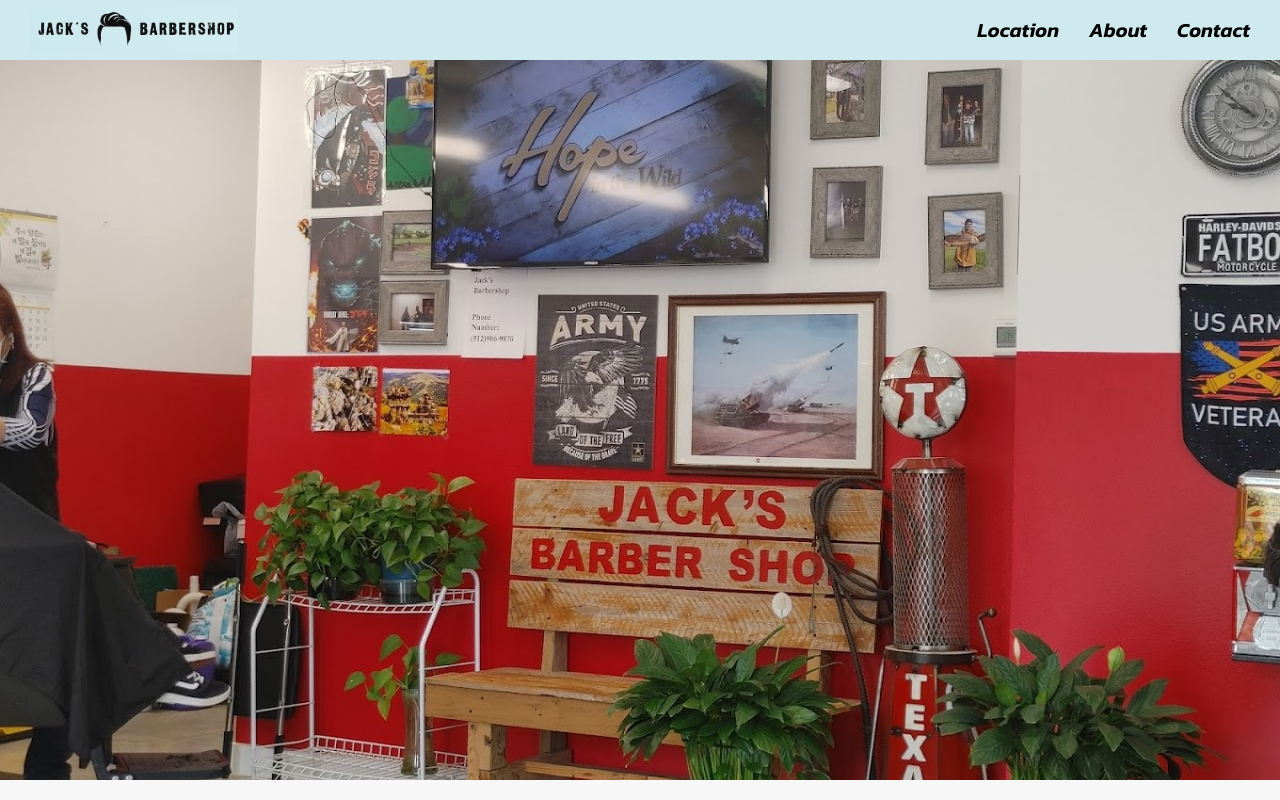
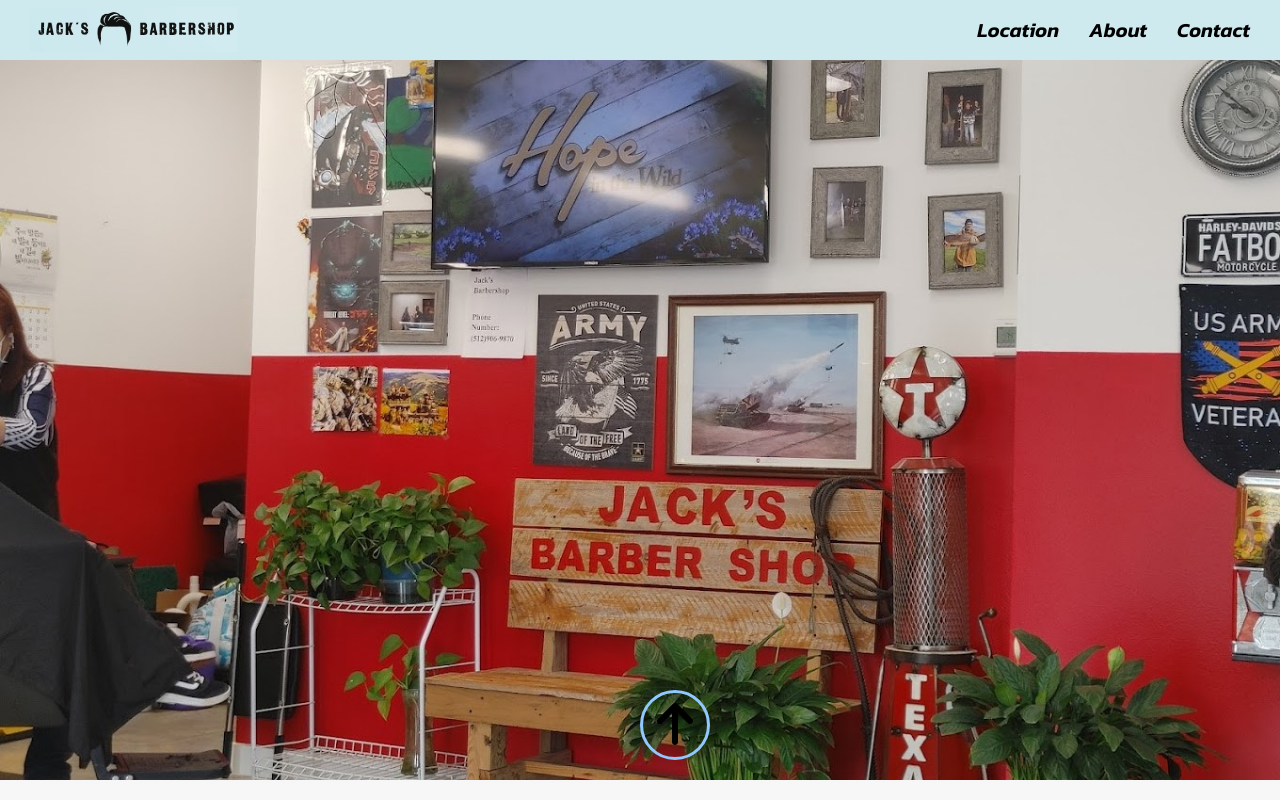
Before and after one commit to Brian4755/Jack-s-Barbershop, a React (Create React App) app: page / in a window 1280 px wide. Shown: the top 800 px of the page. Built offline with nearby package versions, Linux system fonts and the light colour scheme.

Commit message:
scrolltop icon and css

```diff
--- a/package.json
+++ b/package.json
@@ -3,6 +3,9 @@
   "version": "0.1.0",
   "private": true,
   "dependencies": {
+    "@fortawesome/fontawesome-svg-core": "^6.4.0",
+    "@fortawesome/free-solid-svg-icons": "^6.4.0",
+    "@fortawesome/react-fontawesome": "^0.2.0",
     "@testing-library/jest-dom": "^5.16.5",
     "@testing-library/react": "^13.4.0",
     "@testing-library/user-event": "^13.5.0",
--- /dev/null
+++ b/src/ScrollButton.css
@@ -0,0 +1,9 @@
+#scrollBtn {
+  border-radius: 50%;
+  max-width: 70px;
+  height: 70px;
+  max-height: 70px;
+  position: fixed;
+  left: 50%;
+  bottom: 5%;
+}
--- a/src/ScrollButton.jsx
+++ b/src/ScrollButton.jsx
@@ -1,3 +1,7 @@
+import './ScrollButton.css'
+import { FontAwesomeIcon } from '@fortawesome/react-fontawesome'
+import { faArrowUp } from '@fortawesome/free-solid-svg-icons'
+
 const ScrollButton = () => {
   function handleScrollTop() {
     window.scrollTo({
@@ -8,7 +12,7 @@
 
   return (
     <>
-    <button onClick={handleScrollTop}>Up</button>
+    <button id='scrollBtn' className="fab fa-react fa-3x" onClick={handleScrollTop}><FontAwesomeIcon icon={faArrowUp} /></button>
     </>
    )
 }
```
Also changed, not shown: 1 other file (tests, documents, lock files or other folders).
